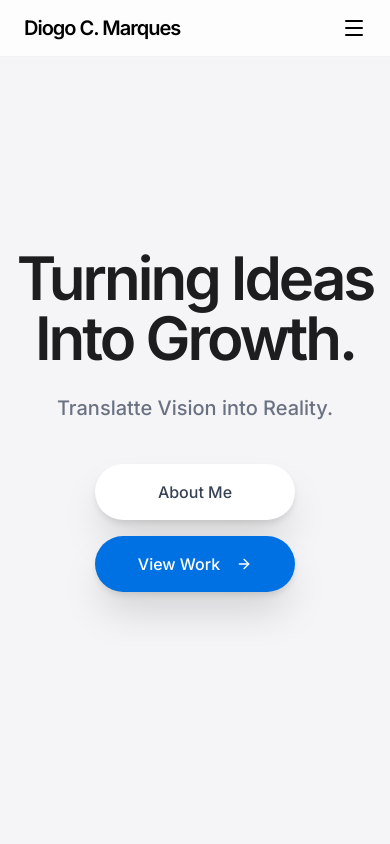
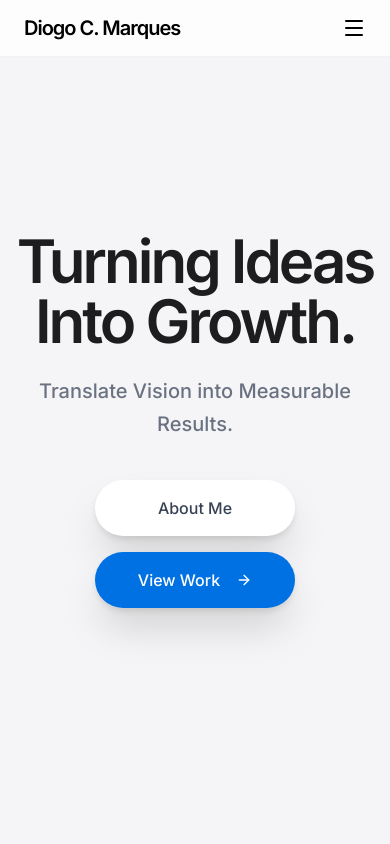
Before and after one commit to dcm2-mkt/dcm2-site, a Next.js app: page / in a window 390 px wide. Shown: the top 844 px of the page. Built offline with nearby package versions, Linux system fonts and the light colour scheme.

Commit message:
Disable heavy animations on mobile to stop flickering

```diff
--- a/components/home/Hero.tsx
+++ b/components/home/Hero.tsx
@@ -27,7 +27,7 @@ export default function Hero() {
         transition={{ delay: 0.3, duration: 0.8 }}
         className="text-xl md:text-2xl text-gray-500 max-w-2xl font-medium leading-relaxed mb-10"
       >
-        Translatte Vision into Reality.
+        Translate Vision into Measurable Results.
       </motion.p>
 
       <motion.div
```
